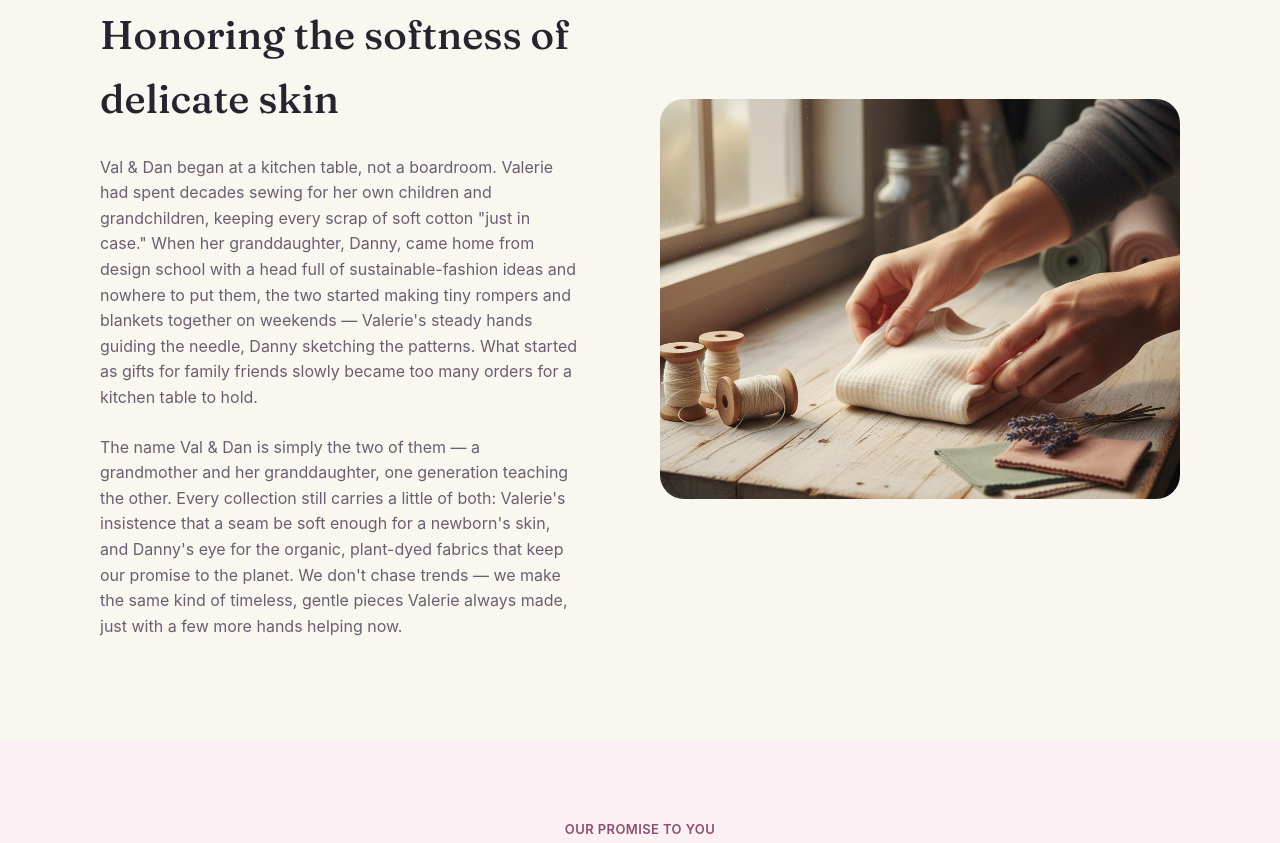
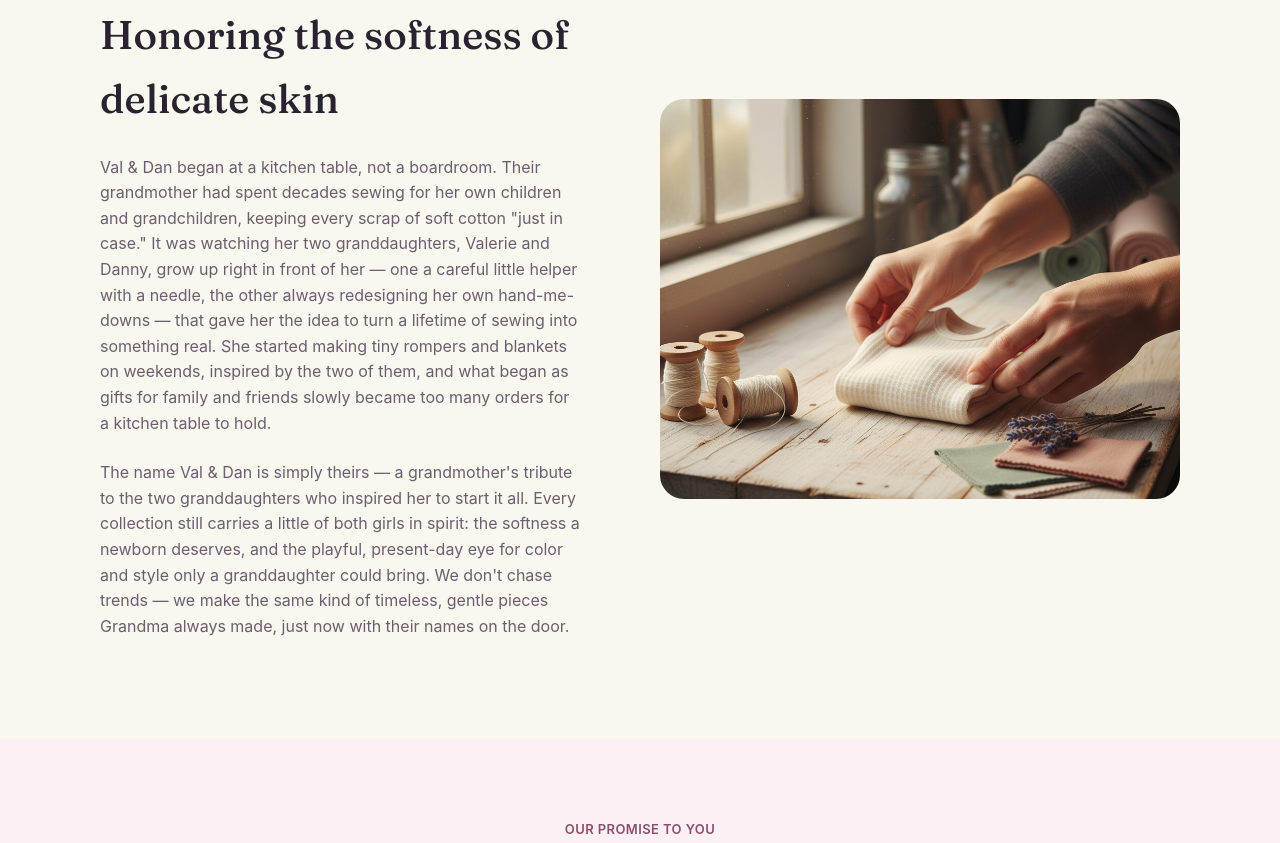
Before and after one commit to lump841-ux/valdan-boutique, a website: page about.html in a window 1280 px wide. Shown: the part 947-1790 px from the top of the page. Drawn offline with nearby package versions, Linux system fonts and the light colour scheme; no server answers.

Commit message:
Correct About Us founding story: grandmother is the founder, Valerie & Danny are her two granddaughters

```diff
--- a/about.html
+++ b/about.html
@@ -62,8 +62,8 @@
   <div class="fig-mission-content">
     <span class="eyebrow">Our Humble Beginnings</span>
     <h2>Honoring the softness of delicate skin</h2>
-    <p>Val &amp; Dan began at a kitchen table, not a boardroom. Valerie had spent decades sewing for her own children and grandchildren, keeping every scrap of soft cotton "just in case." When her granddaughter, Danny, came home from design school with a head full of sustainable-fashion ideas and nowhere to put them, the two started making tiny rompers and blankets together on weekends — Valerie's steady hands guiding the needle, Danny sketching the patterns. What started as gifts for family friends slowly became too many orders for a kitchen table to hold.</p>
-    <p>The name Val &amp; Dan is simply the two of them — a grandmother and her granddaughter, one generation teaching the other. Every collection still carries a little of both: Valerie's insistence that a seam be soft enough for a newborn's skin, and Danny's eye for the organic, plant-dyed fabrics that keep our promise to the planet. We don't chase trends — we make the same kind of timeless, gentle pieces Valerie always made, just with a few more hands helping now.</p>
+    <p>Val &amp; Dan began at a kitchen table, not a boardroom. Their grandmother had spent decades sewing for her own children and grandchildren, keeping every scrap of soft cotton "just in case." It was watching her two granddaughters, Valerie and Danny, grow up right in front of her — one a careful little helper with a needle, the other always redesigning her own hand-me-downs — that gave her the idea to turn a lifetime of sewing into something real. She started making tiny rompers and blankets on weekends, inspired by the two of them, and what began as gifts for family and friends slowly became too many orders for a kitchen table to hold.</p>
+    <p>The name Val &amp; Dan is simply theirs — a grandmother's tribute to the two granddaughters who inspired her to start it all. Every collection still carries a little of both girls in spirit: the softness a newborn deserves, and the playful, present-day eye for color and style only a granddaughter could bring. We don't chase trends — we make the same kind of timeless, gentle pieces Grandma always made, just now with their names on the door.</p>
   </div>
   <div class="fig-mission-image">
     <img src="about-mission.jpg" alt="Hand-folding soft organic baby clothing" />
@@ -95,14 +95,14 @@
   </div>
 </section>
 
-<!-- FOUNDING STORY (no photos — grandmother & granddaughter) -->
+<!-- FOUNDING STORY (no photos — grandmother & her two granddaughters) -->
 <section class="fade-in-up fig-founders-section">
   <div class="fig-founders-header">
     <span class="eyebrow">Behind the Name</span>
     <h2>Valerie &amp; Danny</h2>
   </div>
   <div class="fig-founder-profile" style="max-width:640px; margin:0 auto; text-align:center;">
-    <p class="quote">"I taught Danny how to hold a needle before she could hold a pencil. Now she teaches me about organic dyes and fair-trade cotton. Val &amp; Dan isn't two co-founders who met in an office — it's just us, a grandmother and her granddaughter, still making things together." — Valerie, Founder</p>
+    <p class="quote">"Valerie and Danny didn't ask me to start a business — they just gave me a reason to. Watching my two granddaughters grow up is what put the needle back in my hand. Val &amp; Dan isn't a company with co-founders who met in an office — it's a grandmother, and the two little girls who inspired every stitch." — Founder &amp; Grandmother</p>
   </div>
 </section>
 
```
